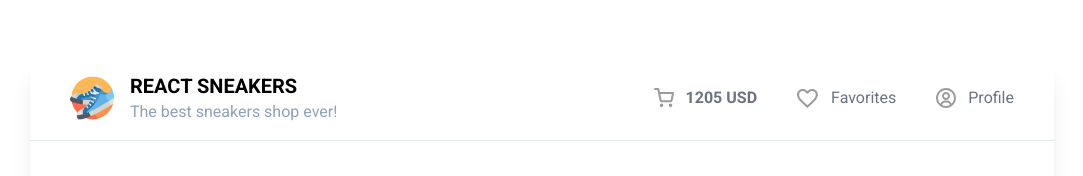
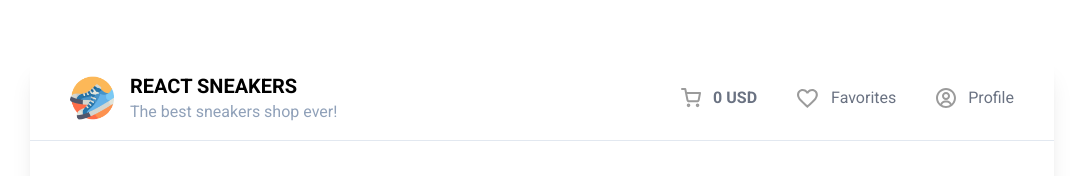
Before and after one commit to ArseniyFedarynchyk/sneakers-react, a React (Vite) app: page / in a window 1280 px wide. Shown: the top 176 px of the page, without its empty margins (98-1181 px from the left). Built offline with nearby package versions, Linux system fonts and the light colour scheme; no server answers.

Commit message:
Create a new piece of state for total price and use it in the template

```diff
--- a/src/App.tsx
+++ b/src/App.tsx
@@ -14,6 +14,7 @@ function App() {
   const [filters, setFilters] = useState({ sortBy: "title", searchQuerry: "" });
   const [isCartOpen, setIsCartOpen] = useState(false);
   const [cartItems, setCartItems] = useState<Sneaker[]>([]);
+  const [totalPrice, setTotalPrice] = useState(0);
 
   const fetchData = useCallback(async () => {
     setIsLoading(true);
@@ -161,6 +162,10 @@ function App() {
     fetchData();
   }, [fetchData]);
 
+  useEffect(() => {
+    setTotalPrice(cartItems.reduce((acc, item) => acc + +item.price, 0));
+  }, [cartItems]);
+
   const handleChangeSelect = (sortBy: string) => {
     setFilters((prevFilters) => ({ ...prevFilters, sortBy: sortBy }));
   };
@@ -183,10 +188,11 @@ function App() {
           toggleCart={toggleCart}
           cartItems={cartItems}
           removeFromCart={onClickAddPlus}
+          totalPrice={totalPrice}
         />
       )}
       <div className="bg-white w-4/5 m-auto rounded-xl shadow-xl mt-14">
-        <Header toggleCart={toggleCart} />
+        <Header toggleCart={toggleCart} totalPrice={totalPrice} />
         <div className="p-10">
           <div className="flex justify-between items-center mb-8">
             <h2 className="text-3xl font-bold">All sneakers</h2>
--- a/src/components/Drawer.tsx
+++ b/src/components/Drawer.tsx
@@ -4,12 +4,14 @@ import DrawerHeader from "./DrawerHeader";
 
 interface DrawerProps {
   cartItems: Sneaker[];
+  totalPrice: number;
   toggleCart: () => void;
   removeFromCart: (item: Sneaker) => void;
 }
 
 export default function Drawer({
   cartItems,
+  totalPrice,
   toggleCart,
   removeFromCart,
 }: DrawerProps) {
@@ -26,7 +28,7 @@ export default function Drawer({
         <div className="flex justify-between mb-6 mt-7">
           <p>Sum:</p>
           <div className="flex-1"></div>
-          <p>120 USD</p>
+          <p>{totalPrice} USD</p>
         </div>
 
         <button
--- a/src/components/Header.tsx
+++ b/src/components/Header.tsx
@@ -4,10 +4,11 @@ import ProfileIcon from "../assets/profile.svg";
 import FavoritesIcon from "../assets/heart.svg";
 
 interface HeaderProps {
+  totalPrice: number;
   toggleCart: () => void;
 }
 
-export default function Header({ toggleCart }: HeaderProps) {
+export default function Header({ totalPrice, toggleCart }: HeaderProps) {
   return (
     <header className="flex justify-between border-b border-slate-200 px-10 py-4">
       <div className="flex items-center gap-4">
@@ -23,7 +24,7 @@ export default function Header({ toggleCart }: HeaderProps) {
           onClick={toggleCart}
         >
           <img src={CartIcon} alt="Cart" />
-          <b>1205 USD</b>
+          <b>{totalPrice} USD</b>
         </li>
         <li className="flex items-center gap-3 cursor-pointer text-gray-500 hover:text-black">
           <img src={FavoritesIcon} alt="Favorite" />
```
